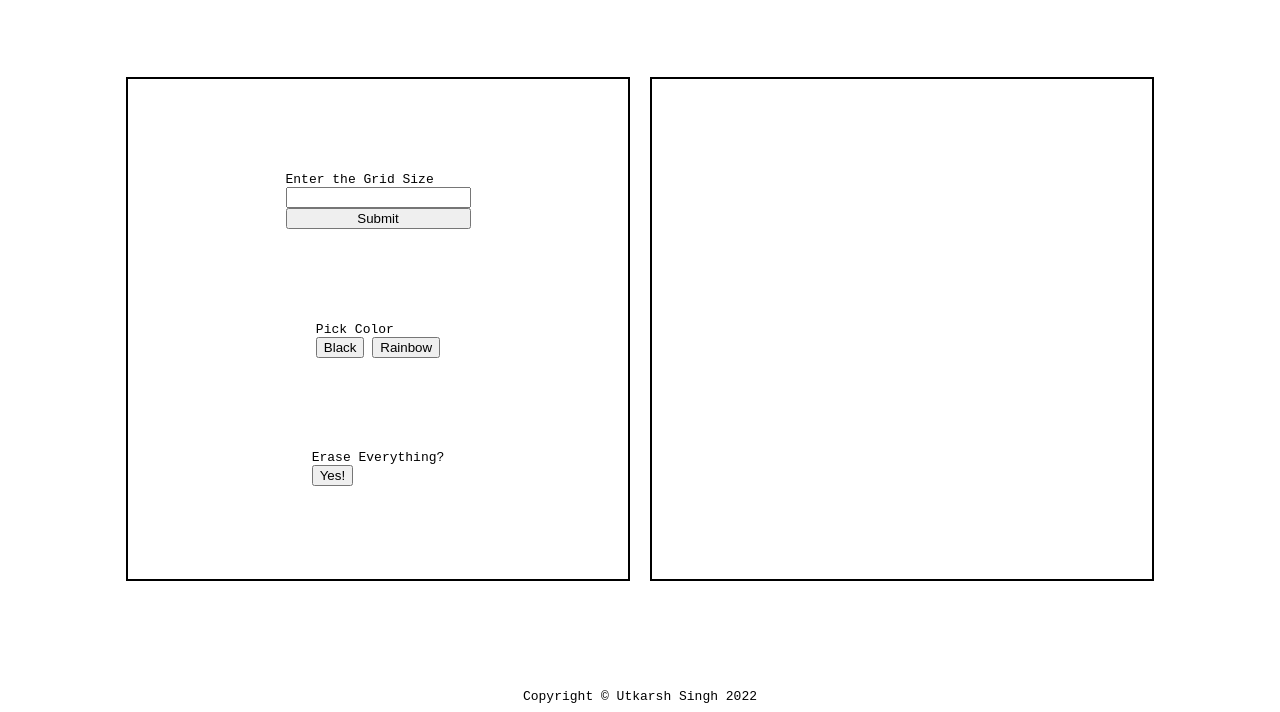
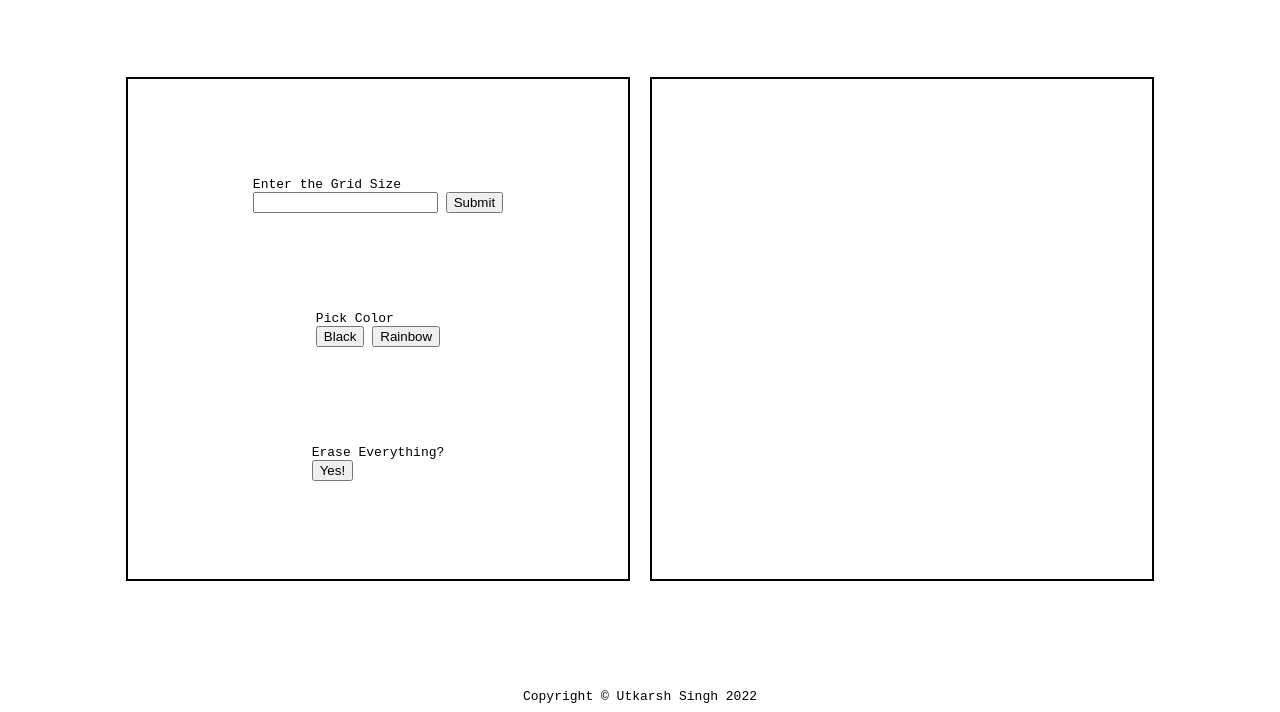
Before and after one commit to UtkarshSingh22/Etch-A-Sketch, a plain HTML site: page index.html in a window 1280 px wide. Shown: the part 88-800 px from the top of the page. Drawn offline with Linux system fonts and the light colour scheme.

Commit message:
Change div in size class

```diff
--- a/index.html
+++ b/index.html
@@ -13,8 +13,10 @@
         <div class="settings">
             <div class="size">
                 <div class="text">Enter the Grid Size</div>
-                <input class="input">
-                <button class="btn">Submit</button>
+                <div class="inbtn">
+                    <input class="input">
+                    <button class="btn">Submit</button>
+                </div>
             </div>
             <div class="color">
                 <div class="text">Pick Color</div>
```
